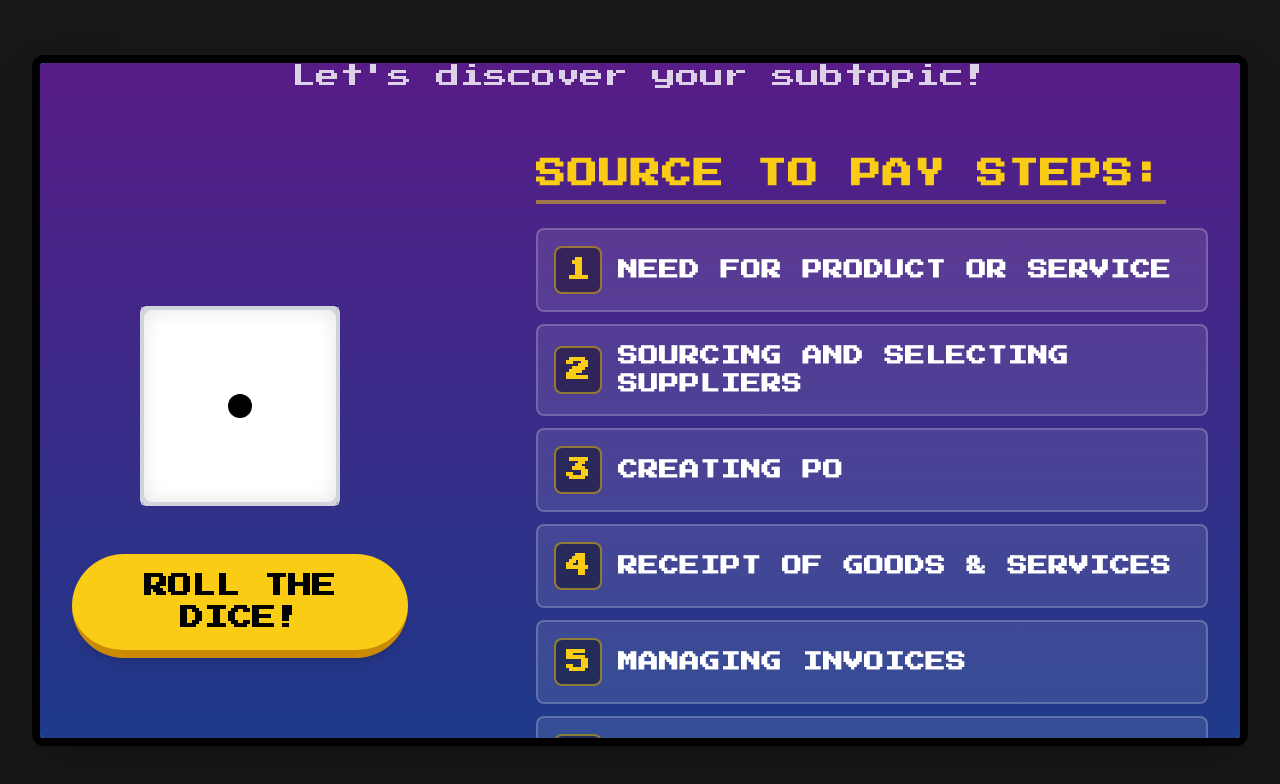
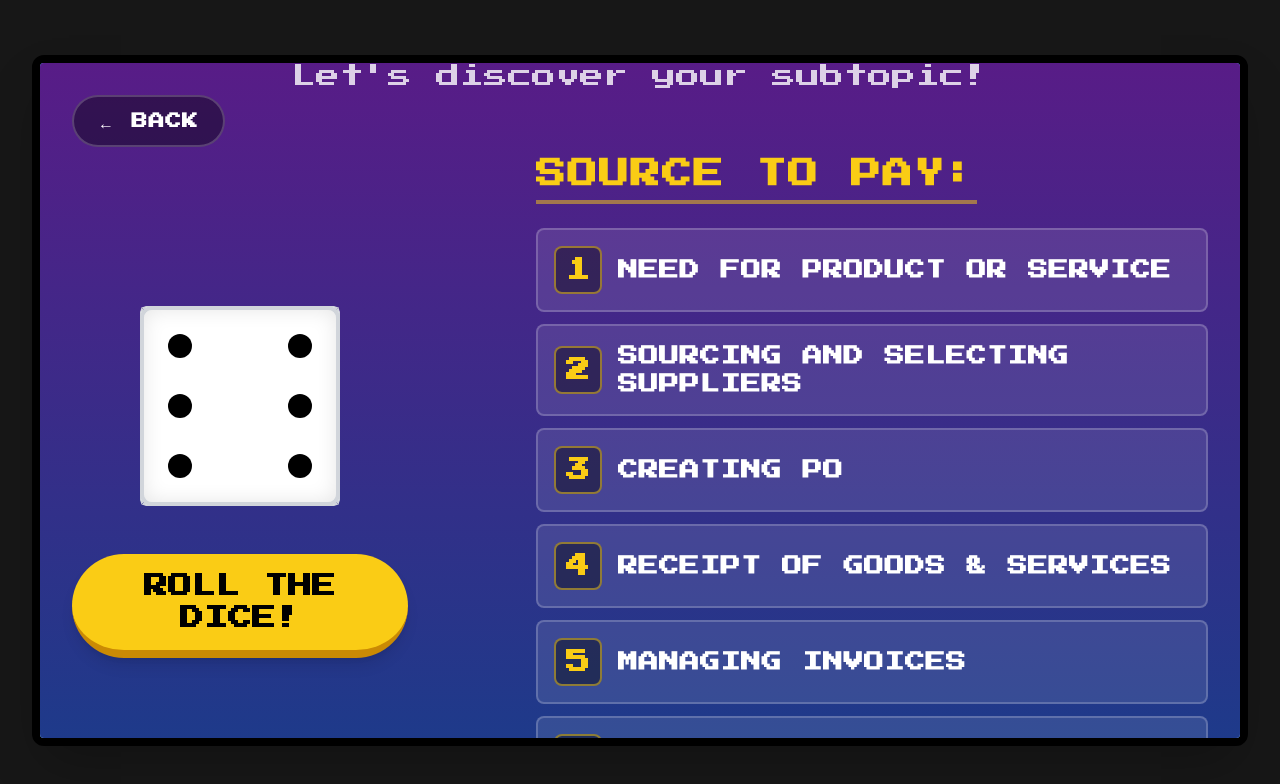
Before and after one commit to CognicAI/super_mario, a React (Vite) app: page / in a window 1280 px wide. Both pictures are taken after a click on the button "START GAME". Shown: the top 784 px of the page. Built offline with nearby package versions, Linux system fonts and the light colour scheme; no server answers.

Commit message:
fix: set initial dice rotation to face 6, adjust animation delay, and add back button to dice roll page

```diff
--- a/App.tsx
+++ b/App.tsx
@@ -744,6 +744,7 @@ const App: React.FC = () => {
           showSubtopicReveal={showSubtopicReveal}
           onSubtopicRevealContinue={handleSubtopicRevealContinue}
           onSpinAgain={handleSpinAgain}
+          onBack={() => setGameState(GameState.MENU)}
         />
       </div>
     </div>
--- a/components/DiceRoll.tsx
+++ b/components/DiceRoll.tsx
@@ -5,13 +5,14 @@ import { WheelSegment } from '../types';
 interface DiceRollProps {
     segments: WheelSegment[];
     onSpinComplete: (subtopic: string) => void;
+    onBack?: () => void;
 }
 
-const DiceRoll: React.FC<DiceRollProps> = ({ segments, onSpinComplete }) => {
+const DiceRoll: React.FC<DiceRollProps> = ({ segments, onSpinComplete, onBack }) => {
     const [isRolling, setIsRolling] = useState(false);
     const [diceResult, setDiceResult] = useState<number | null>(null);
-    // Default rotation to show face 1 cleanly
-    const [rotation, setRotation] = useState({ x: 0, y: 0 });
+    // Default rotation to show face 6 cleanly
+    const [rotation, setRotation] = useState({ x: 0, y: 180 });
     const [showResult, setShowResult] = useState(false);
 
     // Map segments to dice numbers 1-6
@@ -92,7 +93,7 @@ const DiceRoll: React.FC<DiceRollProps> = ({ segments, onSpinComplete }) => {
                 if (mappedSegments[result - 1]) {
                     onSpinComplete(mappedSegments[result - 1].subtopic);
                 }
-            }, 1000);
+            }, 2000);
         }, 2000); // 2s duration matches CSS transition
     };
 
@@ -174,7 +175,7 @@ const DiceRoll: React.FC<DiceRollProps> = ({ segments, onSpinComplete }) => {
             {/* RIGHT SIDE: LIST AREA */}
             <div className="flex-[2]">
                 <h3 className="text-3xl font-bold text-yellow-400 mb-6 uppercase tracking-wider border-b-4 border-yellow-400/50 pb-2 inline-block">
-                    Source to Pay Steps:
+                    Source to Pay:
                 </h3>
                 <div className="flex flex-col gap-3">
                     {mappedSegments.map((seg, idx) => {
@@ -207,6 +208,16 @@ const DiceRoll: React.FC<DiceRollProps> = ({ segments, onSpinComplete }) => {
                 </div>
             </div>
 
+            {/* BACK BUTTON */}
+            {onBack && (
+                <button
+                    onClick={onBack}
+                    className="absolute top-8 left-8 bg-black/40 hover:bg-black/60 text-white px-6 py-3 rounded-full font-bold uppercase tracking-wider border-2 border-white/20 transition-all z-20"
+                >
+                    ← Back
+                </button>
+            )}
+
             {/* INJECT CUSTOM STYLES for 3D Transforms that Tailwind might miss or for cleaner code */}
             <style>{`
         .scene {
--- a/components/GameUI.tsx
+++ b/components/GameUI.tsx
@@ -28,6 +28,7 @@ interface GameUIProps {
   showSubtopicReveal?: boolean;
   onSubtopicRevealContinue?: () => void;
   onSpinAgain?: () => void;
+  onBack?: () => void;
 }
 
 const GameUI: React.FC<GameUIProps> = ({
@@ -53,7 +54,8 @@ const GameUI: React.FC<GameUIProps> = ({
   selectedSubtopic,
   showSubtopicReveal,
   onSubtopicRevealContinue,
-  onSpinAgain
+  onSpinAgain,
+  onBack
 }) => {
   const [topic, setTopic] = React.useState('source to pay');
   const [loadingDots, setLoadingDots] = React.useState(0);
@@ -123,8 +125,6 @@ const GameUI: React.FC<GameUIProps> = ({
               BOOKKEEPING - SOURCE TO PAY
             </button>
           </div>
-          <p className="text-sm text-gray-400 mb-4">Questions are loaded from database for: <span className="text-yellow-400">Source to Pay</span></p>
-
           {/* Difficulty Selector - HIDDEN: Hardcoded to fetch all questions */}
           {/* Uncomment below to re-enable difficulty selection */}
           {/*
@@ -199,6 +199,7 @@ const GameUI: React.FC<GameUIProps> = ({
             key={wheelKey}
             segments={wheelSegments}
             onSpinComplete={onWheelComplete}
+            onBack={onBack}
           />
         )}
         {showSubtopicReveal && selectedSubtopic && onSubtopicRevealContinue && (
@@ -259,7 +260,7 @@ const GameUI: React.FC<GameUIProps> = ({
         <div className="flex flex-col gap-4">
           <div>
             <div className="text-yellow-300 mb-2 text-xl" style={{ WebkitTextStroke: '2px black', paintOrder: 'stroke fill' }}>SCORE</div>
-            <div className="text-2xl" style={{ WebkitTextStroke: '2px black', paintOrder: 'stroke fill' }}>{score.toString().padStart(6, '0')}</div>
+            <div className="text-2xl" style={{ WebkitTextStroke: '2px black', paintOrder: 'stroke fill' }}>{score.toString().padStart(4, '0')}</div>
           </div>
           <div className="flex items-center gap-3">
             <span className="text-2xl" style={{ WebkitTextStroke: '2px black', paintOrder: 'stroke fill' }}>LIFELINES:{lives}</span>
```
